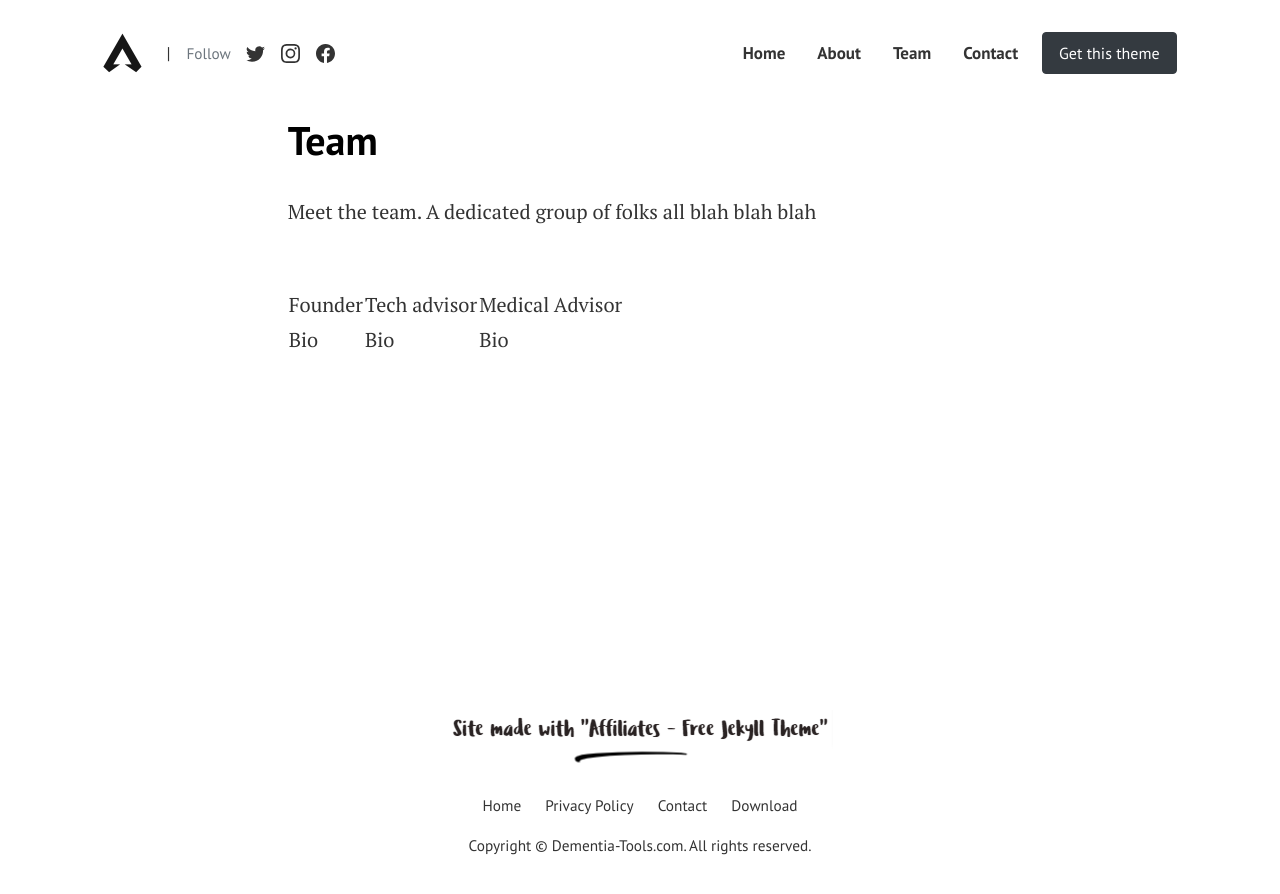
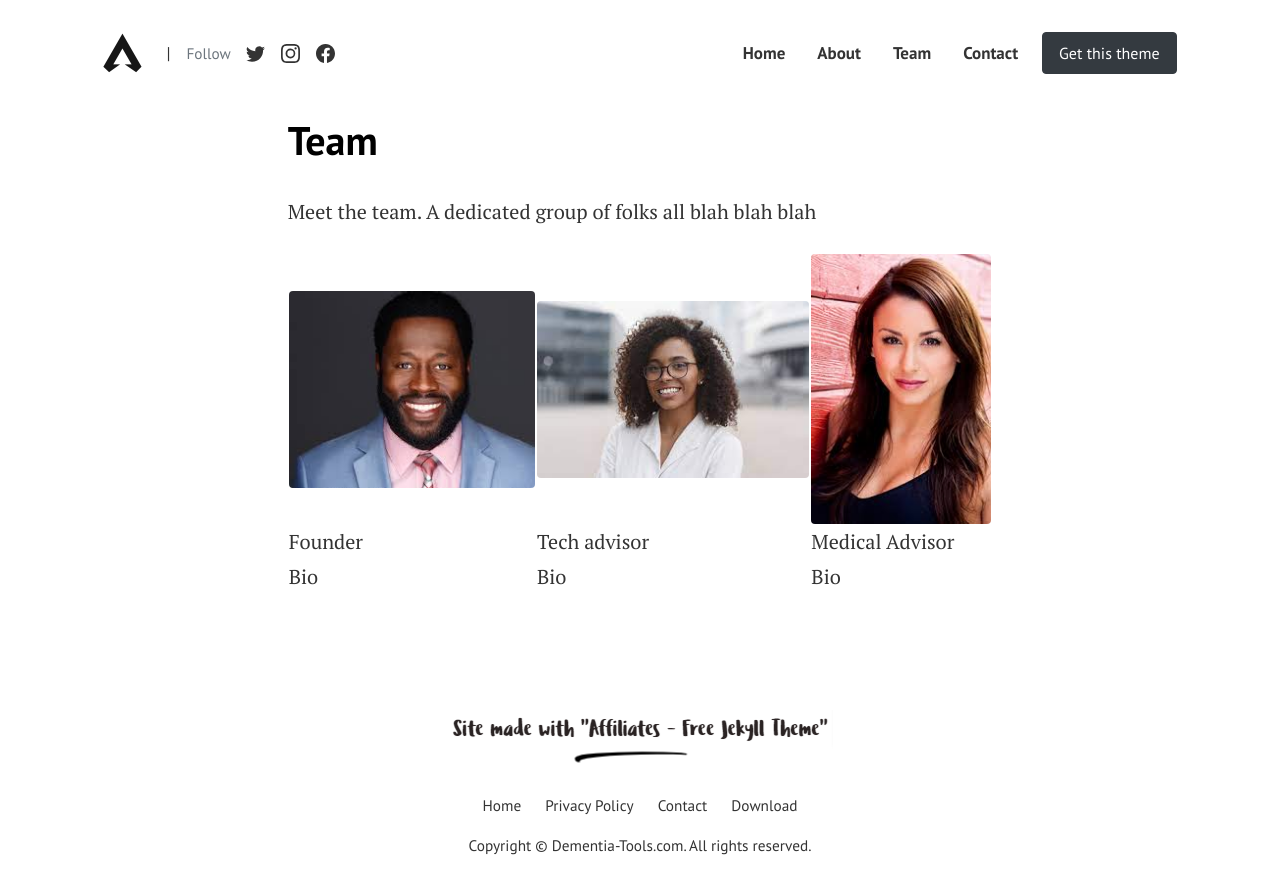
Before and after one commit to oknetwork/demtools.github.io, a Jekyll site: the page built from pages/team.md, in a window 1280 px wide. Shown: the top 894 px of the page. Built offline with Jekyll 4.4.1, drawn with Linux system fonts in a browser that asks for light colours.

Commit message:
Update team.md

```diff
--- a/pages/team.md
+++ b/pages/team.md
@@ -7,7 +7,7 @@ comments: false
 
 Meet the team. A dedicated group of folks all blah blah blah
 
-| ![](assets/images/hd1.jpeg) | ![](assets/images/hd2.jpeg) | ![](assets/images/hd3.jpeg) |
+| ![](/assets/images/hd1.jpeg) | ![](/assets/images/hd2.jpeg) | ![](/assets/images/hd3.jpeg) |
 | --- | --- | --- |
 | Founder | Tech advisor | Medical Advisor |
 | Bio | Bio | Bio |
```
